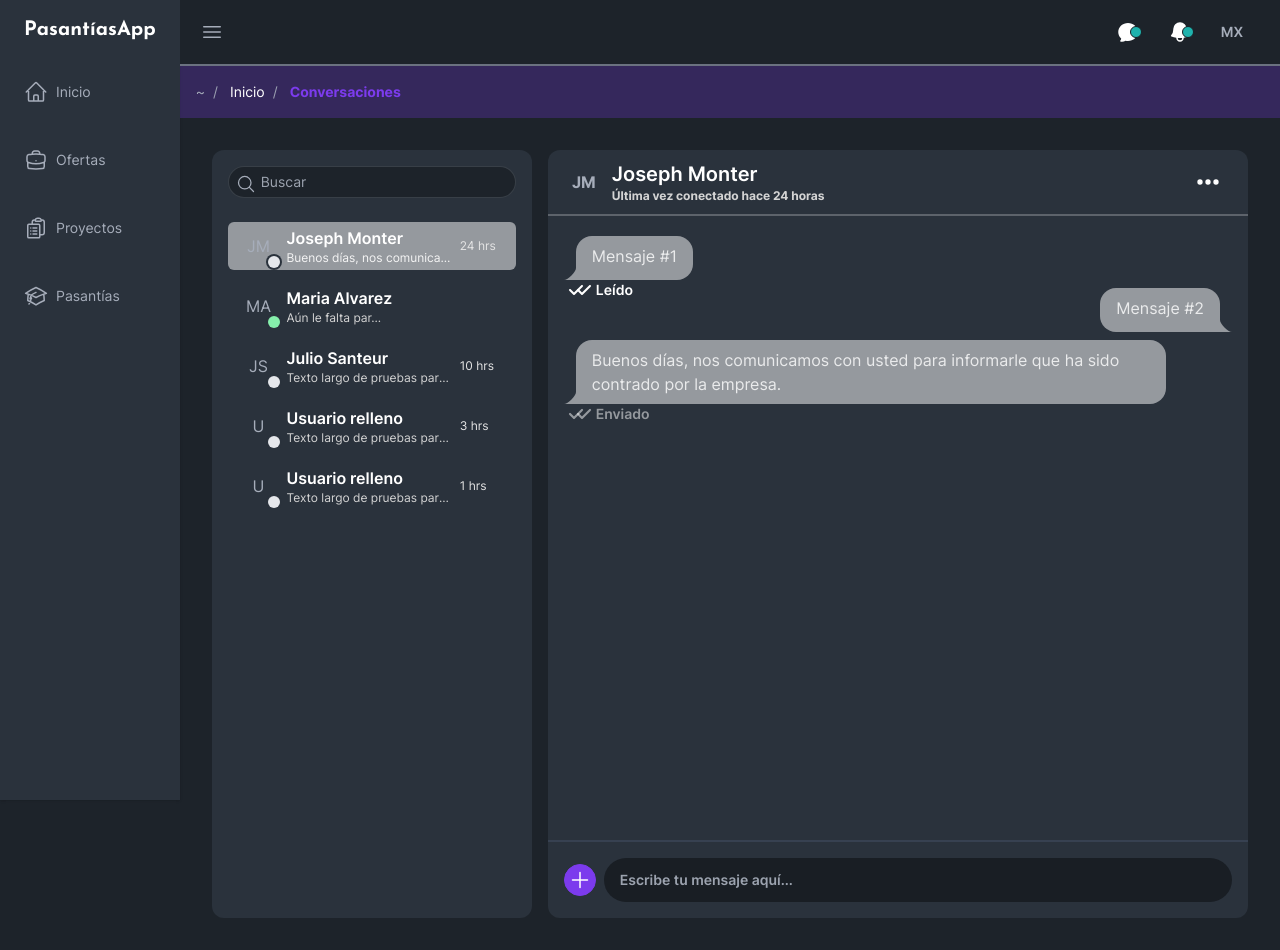
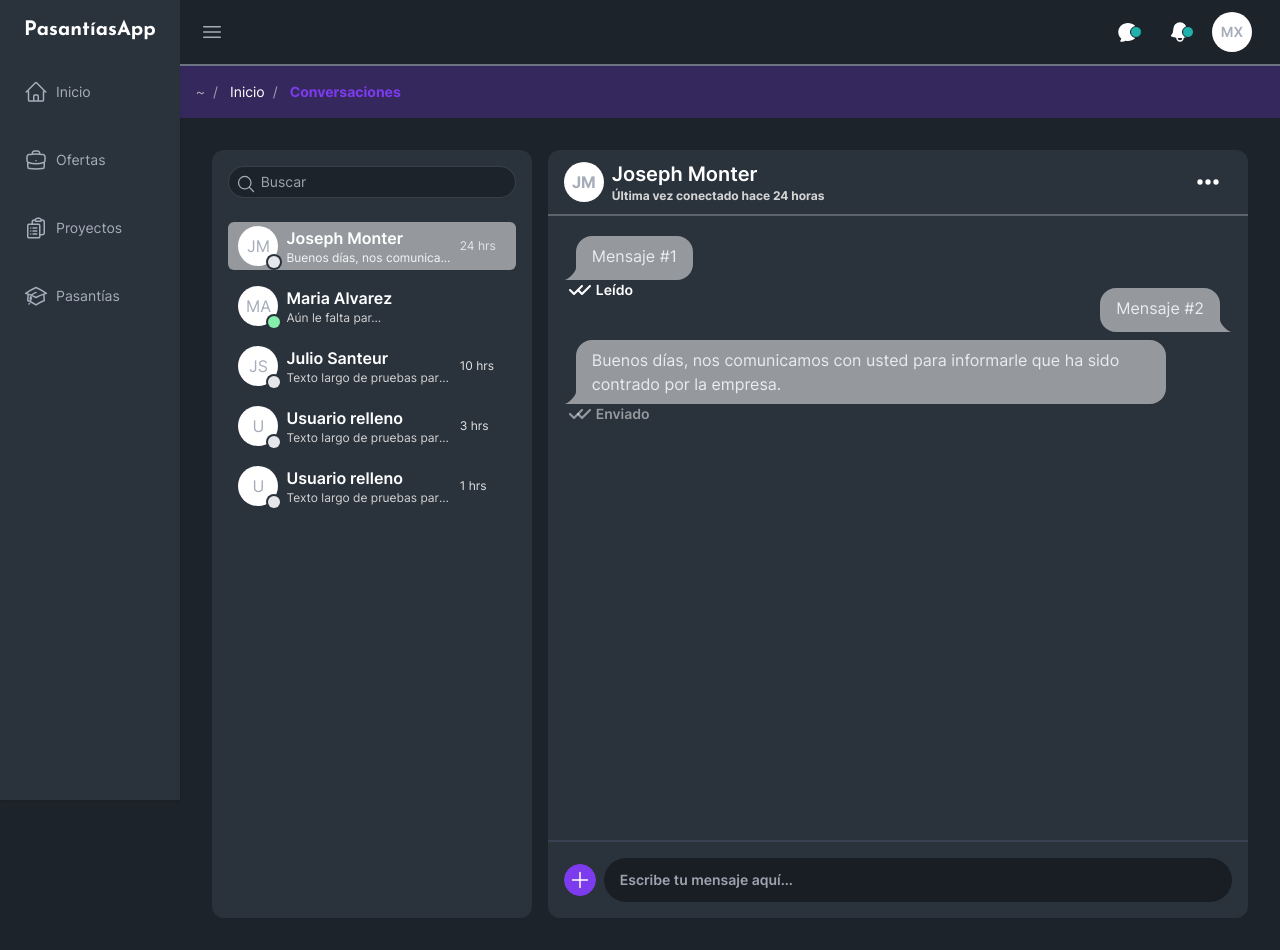
Before and after one commit to esteban-florez/novaship, a Next.js app: page /chats in a window 1280 px wide. Built offline with nearby package versions, Linux system fonts and the light colour scheme.

Commit message:
AvatarIcon bg-color fixed

```diff
--- a/app/(main)/chats/page.tsx
+++ b/app/(main)/chats/page.tsx
@@ -29,6 +29,7 @@ function ChatBubble({
         status={isActive}
         showStatus
         usernameLength={2}
+        bgColor="white"
       />
       <div className="flex w-4/6 flex-col px-2">
         <h5 className="font-semibold">{name}</h5>
@@ -191,7 +192,7 @@ export default function ChatsPage() {
         <div className="w-full flex-col rounded-xl bg-neutral">
           <header className="flex items-center justify-between border-b-2 border-gray-100/25 px-4 py-2 font-bold text-white">
             <div className="flex items-center justify-start gap-2">
-              <AvatarIcon username="Joseph Monter" usernameLength={2} />
+              <AvatarIcon username="Joseph Monter" usernameLength={2} bgColor="white" />
               <div className="flex flex-col">
                 <h3 className="text-xl font-semibold">Joseph Monter</h3>
                 <h6 className="text-xs text-neutral-300">
--- a/components/AvatarIcon.tsx
+++ b/components/AvatarIcon.tsx
@@ -4,7 +4,7 @@ interface Props {
   username: string
   status?: boolean
   showStatus?: boolean
-  bgColor?: string
+  bgColor: string
   usernameLength: number
 }
 
@@ -12,12 +12,14 @@ export default function AvatarIcon({
   username,
   status = false,
   showStatus = false,
-  bgColor = 'white',
-  usernameLength = 0,
+  bgColor,
+  usernameLength,
 }: Props) {
+  const color = bgColor === 'default' ? 'bg-white' : `bg-${bgColor}`
+
   return (
     <div className={`placeholder avatar ${(status !== null) ? 'relative' : ''}`}>
-      <div className={`h-10 w-10 rounded-full ${bgColor} text-neutral-content`}>
+      <div className={`h-10 w-10 rounded-full ${color} text-neutral-content`}>
         <span>{capitalizeString(username, usernameLength)}</span>
       </div>
       {showStatus && (
--- a/components/NotificationDropdown.tsx
+++ b/components/NotificationDropdown.tsx
@@ -7,14 +7,14 @@ import AvatarIcon from './AvatarIcon'
 interface Props {
   username: string
   time: number
-  bgIcon: string
+  bgColor: string
   children: React.ReactNode
 }
 
-function Notification({ username, bgIcon, time, children }: Props) {
+function Notification({ username, bgColor, time, children }: Props) {
   return (
     <li className="flex items-center gap-2 p-1 pe-2 last:pt-1 odd:pb-2 even:pb-2">
-      <AvatarIcon username={username} bgColor={bgIcon} usernameLength={2} />
+      <AvatarIcon username={username} bgColor={bgColor} usernameLength={2} />
       <div className="max-w-xs flex-col pe-4 text-start">
         <p className="truncate text-xs normal-case text-slate-700">{children}</p>
         <small className="text-xs text-neutral-content">Hace {time} minutos</small>
@@ -34,16 +34,16 @@ function NotificationDropdown() {
       <li className="p-2">
         <h3 className="text-start text-lg text-gray-400">Notificaciones</h3>
       </li>
-      <Notification username="Martin Max" time={5} bgIcon="neutral">
+      <Notification username="Martin Max" time={5} bgColor="neutral">
         Has sido aceptado para la vacante de la empresa "BeautifulDreams", contáctese con nosotros para más información.
       </Notification>
-      <Notification username="APP" time={27} bgIcon="primary">
+      <Notification username="APP" time={27} bgColor="primary">
         Se han publicado nuevas ofertas de trabajo, echa un vistazo.
       </Notification>
-      <Notification username="APP" time={58} bgIcon="primary">
+      <Notification username="APP" time={58} bgColor="primary">
         Se ha actualizado la app, dale un vistazo a los nuevos cambios.
       </Notification>
-      <Notification username="Andrea Samirez" time={17} bgIcon="neutral">
+      <Notification username="Andrea Samirez" time={17} bgColor="neutral">
         Le ha dado like a tu perfil.
       </Notification>
     </ul>
--- a/components/ProfileDropdown.tsx
+++ b/components/ProfileDropdown.tsx
@@ -75,7 +75,7 @@ export default function ProfileIcon() {
       onClick={handleClick}
       className={`btn-ghost btn-circle btn ${dropdownIsOpen ? 'relative' : ''}`}
     >
-      <AvatarIcon username="Maximiliano Xorches" usernameLength={2} />
+      <AvatarIcon username="Maximiliano Xorches" usernameLength={2} bgColor="white" />
       {dropdownIsOpen && <ProfileDropdown />}
     </button>
   )
```
